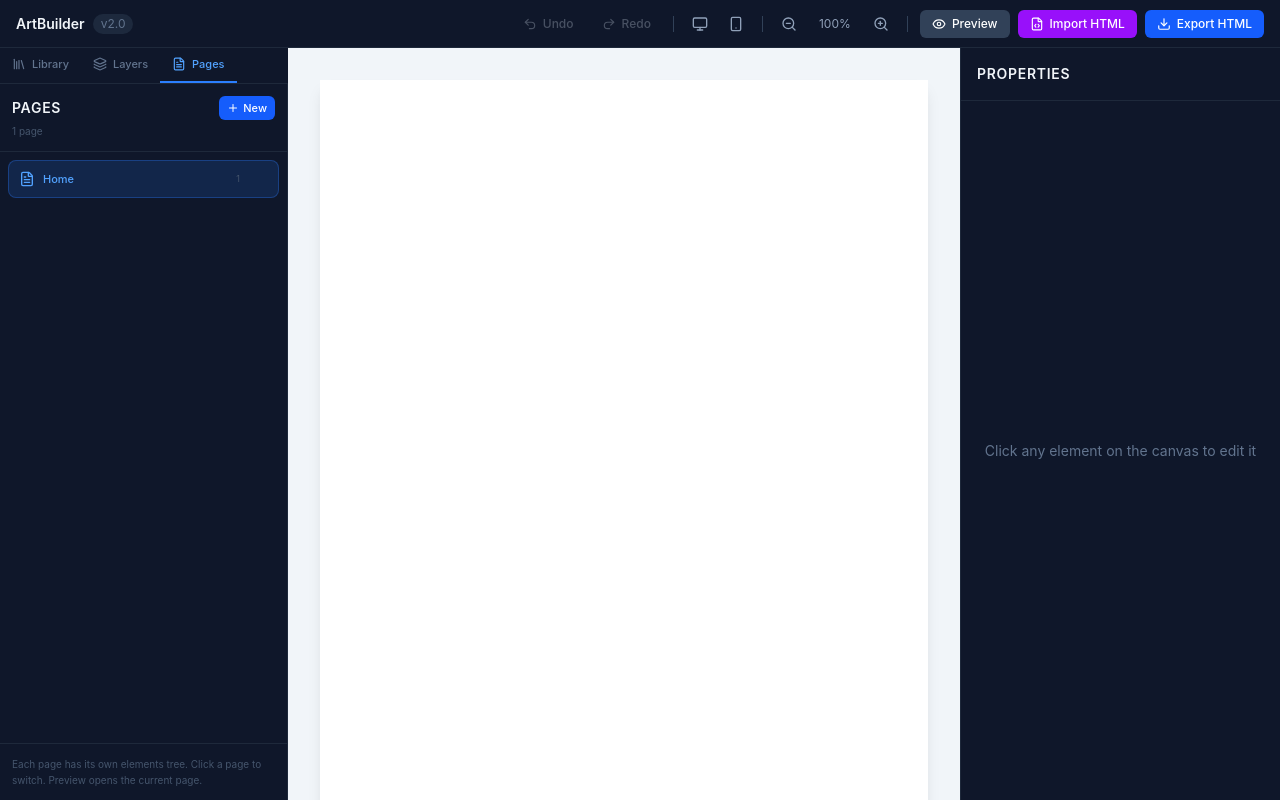
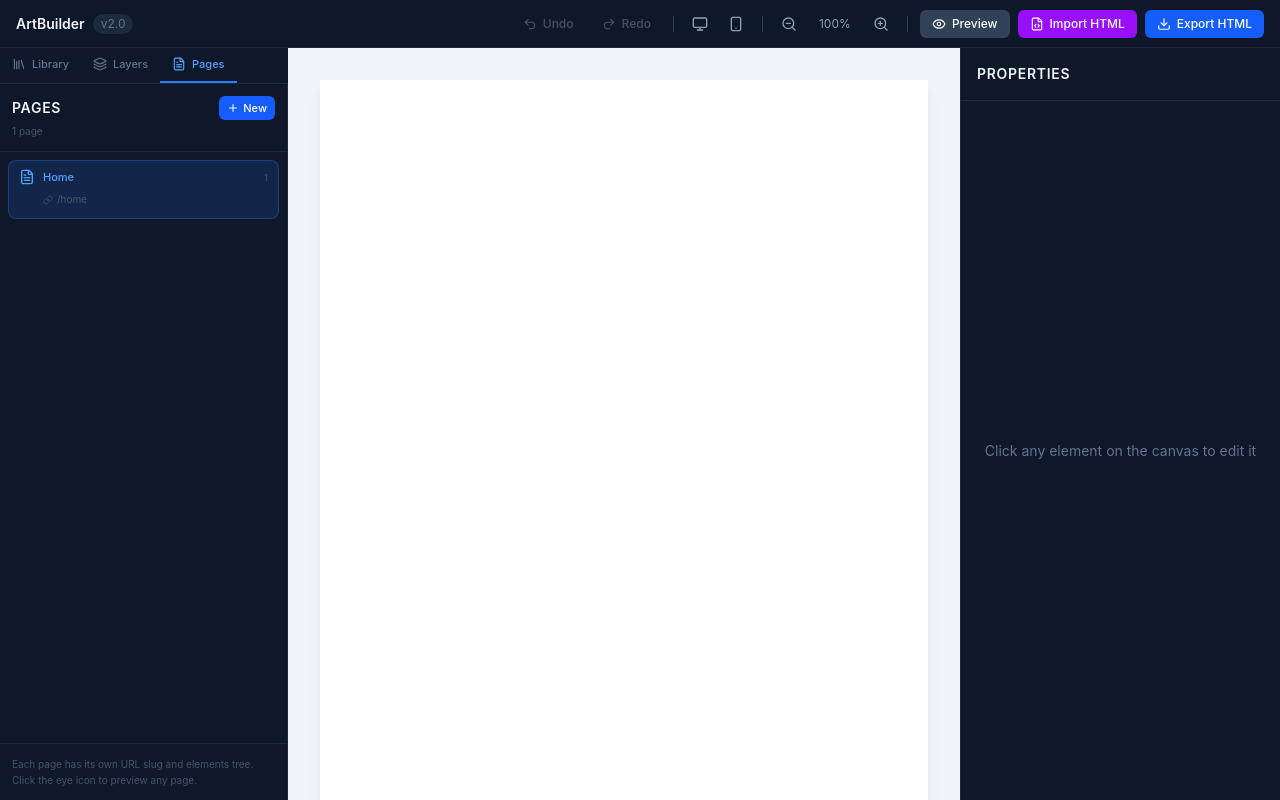
Before and after one commit to JohnyBlacksad/art_builder, a React (Vite) app: page / in a window 1280 px wide. Both pictures are taken after a click on the button "Pages". Built offline with nearby package versions, Linux system fonts and the light colour scheme.

Commit message:
feat: add page slugs and per-page preview
- Add slug field to Page interface
- Auto-generate slug from page name
- Show slug in PagesPanel with link icon
- Add eye icon to preview any page directly
- Update store to handle slug in addPage

```diff
--- a/src/components/PagesPanel.tsx
+++ b/src/components/PagesPanel.tsx
@@ -1,6 +1,6 @@
 import { useState } from 'react'
 import { useStore } from '../core/store'
-import { FileText, Plus, Trash2, Pencil, Check, X, Copy } from 'lucide-react'
+import { FileText, Plus, Trash2, Pencil, Check, X, Eye, Link } from 'lucide-react'
 
 export default function PagesPanel() {
   const pages = useStore((s) => s.pages)
@@ -35,6 +35,11 @@ export default function PagesPanel() {
     if (e.key === 'Escape') cancelEdit()
   }
 
+  const openPreview = (page: typeof pages[0]) => {
+    localStorage.setItem('artbuilder:preview', JSON.stringify(page.root))
+    window.open(`${window.location.pathname}?preview=1`, '_blank')
+  }
+
   return (
     <div className="w-72 h-full bg-sidebar border-r border-sidebar-border flex flex-col">
       {/* Header */}
@@ -64,13 +69,14 @@ export default function PagesPanel() {
           return (
             <div
               key={page.id}
-              className={`group flex items-center gap-2 px-2.5 py-2 rounded-lg cursor-pointer select-none transition-all ${
+              className={`group flex flex-col gap-1 px-2.5 py-2 rounded-lg cursor-pointer select-none transition-all ${
                 isCurrent
                   ? 'bg-blue-500/15 border border-blue-500/30'
                   : 'border border-transparent hover:bg-slate-800/50 hover:border-slate-700/30'
               }`}
               onClick={() => !isEditing && setCurrentPage(page.id)}
             >
+              <div className="flex items-center gap-2">
                 <FileText className={`w-4 h-4 shrink-0 ${isCurrent ? 'text-blue-400' : 'text-slate-500'}`} />
 
                 {isEditing ? (
@@ -106,10 +112,23 @@ export default function PagesPanel() {
                     </span>
                   </>
                 )}
+              </div>
 
-              {/* Actions */}
+              {/* Slug + Actions */}
               {!isEditing && (
+                <div className="flex items-center justify-between pl-6">
+                  <div className="flex items-center gap-1 text-[10px] text-slate-600">
+                    <Link className="w-2.5 h-2.5" />
+                    <span>/{page.slug}</span>
+                  </div>
                   <div className="flex items-center gap-0.5 opacity-0 group-hover:opacity-100 transition-opacity">
+                    <button
+                      onClick={(e) => { e.stopPropagation(); openPreview(page) }}
+                      className="p-1 rounded hover:bg-slate-700 text-slate-500 hover:text-blue-400 transition-colors"
+                      title="Preview this page"
+                    >
+                      <Eye className="w-3 h-3" />
+                    </button>
                     <button
                       onClick={(e) => { e.stopPropagation(); startEdit(page) }}
                       className="p-1 rounded hover:bg-slate-700 text-slate-500 hover:text-slate-300 transition-colors"
@@ -127,6 +146,7 @@ export default function PagesPanel() {
                       </button>
                     )}
                   </div>
+                </div>
               )}
             </div>
           )
@@ -136,7 +156,7 @@ export default function PagesPanel() {
       {/* Tips */}
       <div className="p-3 border-t border-sidebar-border">
         <p className="text-[10px] text-slate-600 leading-relaxed">
-          Each page has its own elements tree. Click a page to switch. Preview opens the current page.
+          Each page has its own URL slug and elements tree. Click the eye icon to preview any page.
         </p>
       </div>
     </div>
--- a/src/core/store.ts
+++ b/src/core/store.ts
@@ -108,6 +108,7 @@ function moveInParent(root: ComponentNode, nodeId: string, direction: -1 | 1): v
 export interface Page {
   id: string
   name: string
+  slug: string
   root: ComponentNode
 }
 
@@ -115,6 +116,7 @@ const defaultRoot = createDefaultRoot()
 const homePage: Page = {
   id: generatePageId(),
   name: 'Home',
+  slug: 'home',
   root: JSON.parse(JSON.stringify(defaultRoot)),
 }
 
@@ -303,6 +305,7 @@ export const useStore = create<Store>()(
         const newPage: Page = {
           id: generatePageId(),
           name: name || `Page ${state.pages.length + 1}`,
+          slug: name?.toLowerCase().replace(/\s+/g, '-') || `page-${state.pages.length + 1}`,
           root: createDefaultRoot(),
         }
         state.pages.push(newPage)
```
Lines whose indentation alone changed are shown as unchanged.
